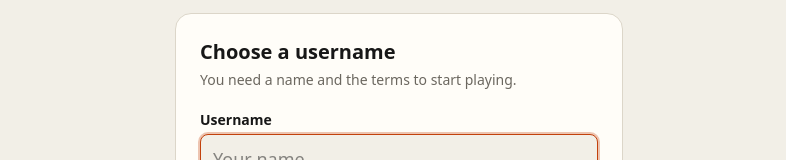
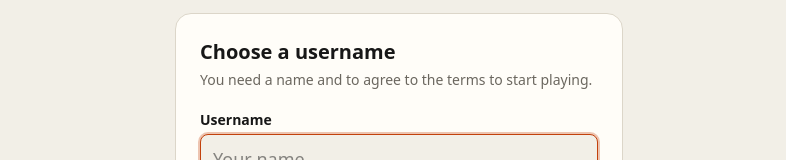
Before and after one commit to nic-pan/cards-against-decency, a Next.js app: page / in a window 1280 px wide. Shown: the part 355-515 px from the top of the page, without its empty margins (241-1027 px from the left). Built offline with nearby package versions, Linux system fonts and the light colour scheme.

Commit message:
Front page: "…and to agree to the terms…"

```diff
--- a/src/app/page.tsx
+++ b/src/app/page.tsx
@@ -50,7 +50,7 @@ export default function Home() {
       ) : (
         <section className="mx-auto max-w-md rounded-2xl border border-line bg-surface p-5 sm:p-6">
           <h2 className="mb-1 text-xl font-bold">Choose a username</h2>
-          <p className="mb-5 text-sm text-muted">You need a name and the terms to start playing.</p>
+          <p className="mb-5 text-sm text-muted">You need a name and to agree to the terms to start playing.</p>
           <ProfileForm submitLabel="Continue" onSubmit={(name) => setStep({ kind: "browse", name })} />
         </section>
       )}
```
